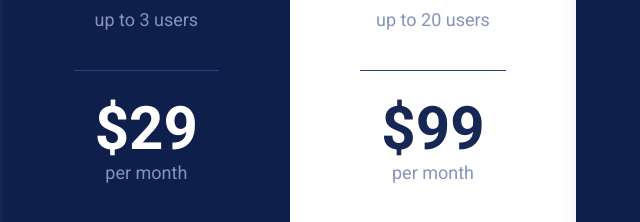
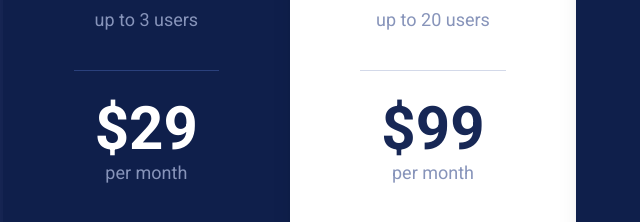
Before and after one commit to Rifa9oct/weather-analytics, a plain HTML site: page index.html in a window 1280 px wide. Shown: the part 3510-3732 px from the top of the page, 207-847 px from the left. Drawn offline with nearby package versions, Linux system fonts and the light colour scheme.

Commit message:
change hr color

```diff
--- a/index.html
+++ b/index.html
@@ -190,7 +190,7 @@
             <div class=" text-center">
                 <h2 class="text-3xl mb-3 text-[#172755] font-bold">Standard</h2>
                 <p class="text-lg text-[#8794BA] mb-9 ">up to 20 users</p>
-                <hr class="border-[#2A407C] mb-7 ">
+                <hr class="border-[#D3D9E9] mb-7 ">
                 <h2 class="text-6xl text-[#172755] font-bold">$99</h2>
                 <p class="text-lg text-[#8794BA] mb-10 ">per month</p>
                 <button class="outline-none bg-[#EF2A82] text-white rounded-[68px] px-[53px] py-[10px]">Order</button>
```
